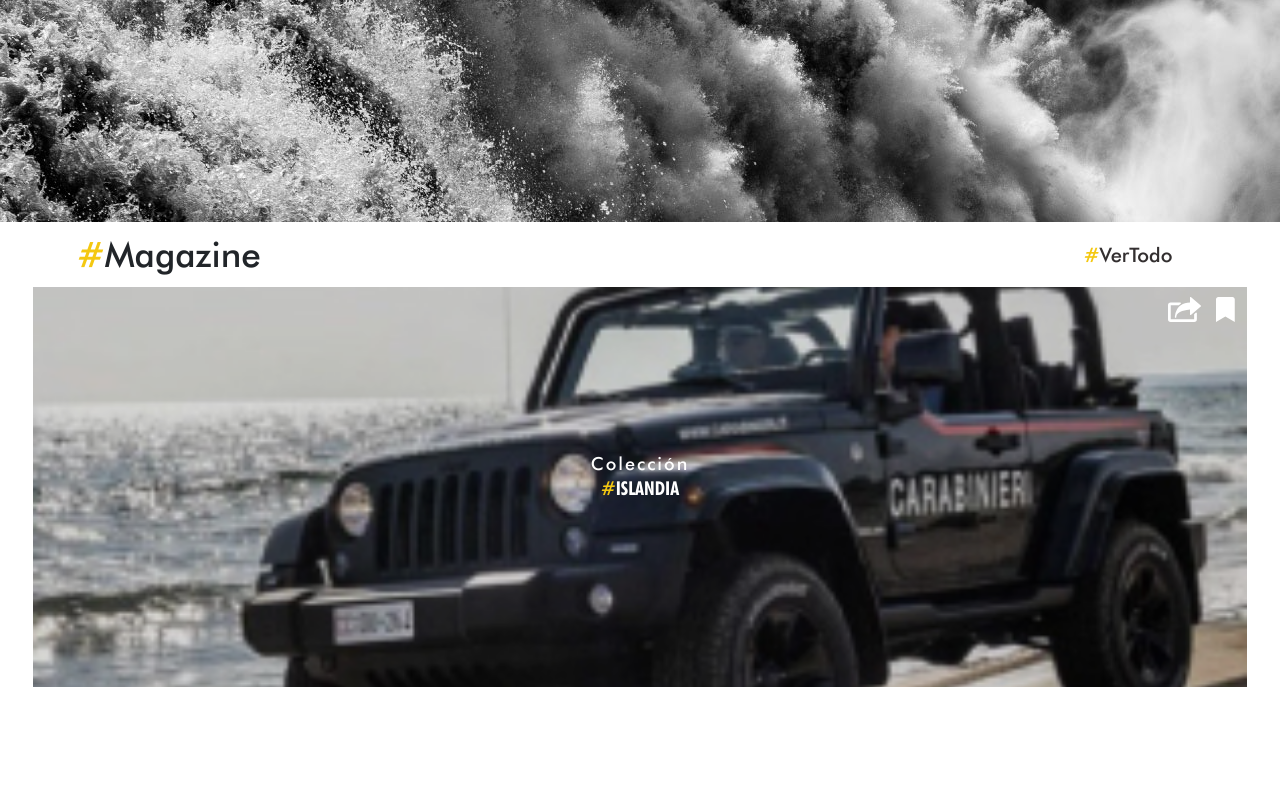
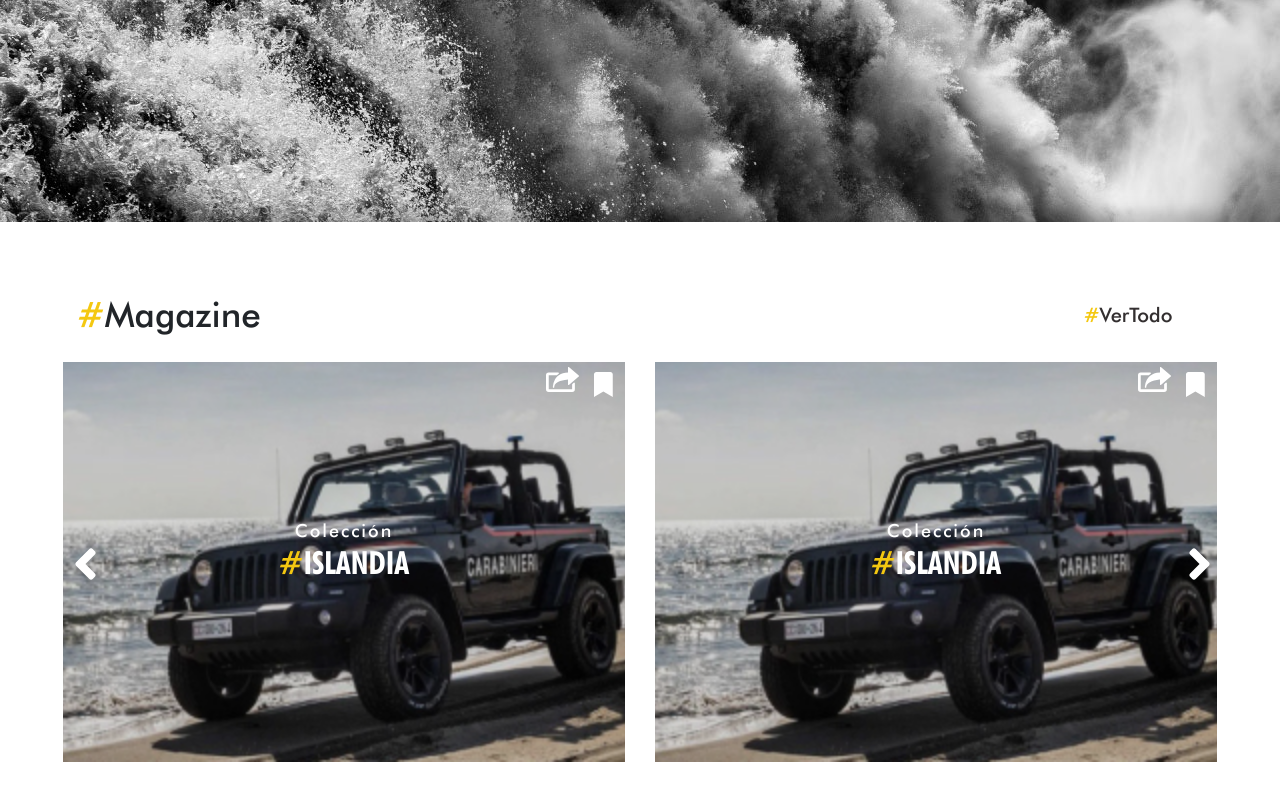
Before and after one commit to alexjhoan/daw-react, a React (Create React App) app: page / in a window 1280 px wide. Shown: the part 578-1378 px from the top of the page. Before the commit the page ends 1313 px from the top, so only its background shows below. Built offline with nearby package versions, Linux system fonts and the light colour scheme.

Commit message:
listo carrusel magasine falta iterar data 2000 25052020

```diff
--- a/src/components/Carousels/Carousel.js
+++ b/src/components/Carousels/Carousel.js
@@ -4,25 +4,46 @@
 import "slick-carousel/slick/slick.css"
 import "slick-carousel/slick/slick-theme.css"
 import {FontAwesomeIcon} from "@fortawesome/react-fontawesome"
-import {faAngleRight, faBookmark} from "@fortawesome/free-solid-svg-icons"
-import ItemCarouselBg from "../../styles/images/collection/collection2.jpg"
-import SharedWhite from "../../styles/images/icons/i_shared_white.svg"
+import {faAngleRight, faAngleLeft} from "@fortawesome/free-solid-svg-icons"
+import ItemsCarousel from './ItemsCarousel'
 import "./styles.css"
+
+function NextArrow(props) {
+  const {className, style, onClick} = props
+  return (
+    <div className={className} style={{...style, right: "25"+"px"}} onClick={onClick}>
+      <FontAwesomeIcon icon={faAngleRight} />
+    </div>
+  )
+}
+
+function PrevArrow(props) {
+  const {className, style, onClick} = props
+  return (
+    <div className={className} style={{...style,left: "25"+"px"}} onClick={onClick}>
+      <FontAwesomeIcon icon={faAngleLeft} />
+    </div>
+  )
+}
 
 export class Carousel extends React.Component {
   clickFalse = (e) => {
     e.preventDefault()
   }
 
-
   render() {
-  const settings = {
-    dots: true,
-    infinite: false,
-    speed: 500,
-    slidesToShow: 2,
-    slidesToScroll: 1
-  }
+    const settings = {
+      dots: false,
+      infinite: false,
+      speed: 500,
+      infinite: true,
+      lazyLoad: true,
+      swipeToSlide: true,
+      slidesToShow: 2,
+      slidesToScroll: 1,
+      nextArrow: <NextArrow />,
+      prevArrow: <PrevArrow />
+    }
     return (
       <Container fluid className="section-carousel p-0">
         <Row className="m-0">
@@ -41,27 +62,13 @@
             </div>
           </Col>
         </Row>
-        <Row>
-          <Col className="px-5 mb-5">
-
-              <div className="item-slider">
-                <a className="img_carousel" href="#" onClick={this.clickFalse}></a>
-                <div className="bg_img_carousel" style={{backgroundImage: 'url(' + ItemCarouselBg + ')'}}></div>
-                <div className="infoCollection">
-                  <p>Colección</p>
-                  <h4><span className="textYellow">#</span>Islandia</h4>
-                  <p>85 elementos</p>
-                </div>
-                <span className="icons-like">
-                  <a href="#" className="shared">
-                    <img src={SharedWhite} alt="share" />
-                  </a>
-                  <a href="#">
-                    <FontAwesomeIcon icon={faBookmark} />
-                  </a>
-                </span>
-              </div>
-
+        <Row className="m-0">
+          <Col className="px-5">
+            <Slider {...settings}>
+              <ItemsCarousel />
+              <ItemsCarousel />
+              <ItemsCarousel />
+            </Slider>
           </Col>
         </Row>
       </Container>
--- /dev/null
+++ b/src/components/Carousels/CarouselData.json
@@ -0,0 +1,25 @@
+{
+  "itemsCarousel":[
+    {
+      "titleCarousel":"Islandia",
+      "urlPublication":"#",
+      "urlImage":"../../styles/images/collection/collection1.jpg",
+      "urlShared":"#",
+      "urlBookMark":"#"
+    },
+    {
+      "titleCarousel":"Grecia",
+      "urlPublication":"#",
+      "urlImage":"../../styles/images/collection/collection2.jpg",
+      "urlShared":"#",
+      "urlBookMark":"#"
+    },
+    {
+      "titleCarousel":"Otra Islandia",
+      "urlPublication":"#",
+      "urlImage":"../../styles/images/collection/collection3.jpg",
+      "urlShared":"#",
+      "urlBookMark":"#"
+    }
+  ]
+}
--- /dev/null
+++ b/src/components/Carousels/ItemsCarousel.js
@@ -0,0 +1,39 @@
+import React from 'react'
+import { itemsCarousel } from './CarouselData.json'
+import {FontAwesomeIcon} from "@fortawesome/react-fontawesome"
+import {faBookmark} from "@fortawesome/free-solid-svg-icons"
+import SharedWhite from "../../styles/images/icons/i_shared_white.svg"
+import ItemCarouselBg from '../../styles/images/collection/collection2.jpg'
+
+export class ItemsCarousel extends React.Component {
+
+  clickFalse = (e) => {
+    e.preventDefault()
+  }
+
+  render(){
+    return(
+      <div className="item-slider">
+        <a className="img_carousel" href="#" onClick={this.clickFalse}></a>
+        <div className="bg_img_carousel" style={{backgroundImage: "url(" + ItemCarouselBg + ")"}}></div>
+        <div className="infoCollection">
+          <p>Colección</p>
+          <h4>
+            <span className="textYellow">#</span>Islandia
+          </h4>
+          <p>85 elementos</p>
+        </div>
+        <span className="icons-like">
+          <a href="#" className="shared">
+            <img src={SharedWhite} alt="share" />
+          </a>
+          <a href="#">
+            <FontAwesomeIcon icon={faBookmark} />
+          </a>
+        </span>
+      </div>
+    )
+  }
+}
+
+export default ItemsCarousel
--- a/src/components/Carousels/styles.css
+++ b/src/components/Carousels/styles.css
@@ -67,8 +67,18 @@
 
 /*------------------items-carousels-----------------------*/
 
+.section-carousel {
+  background-color: #fff;
+  transition: all 0.5s ease;
+  padding-bottom: 80px!important;
+  padding-top: 60px!important;
+  box-shadow: 0px -10px 15px rgba(0,0,0,.2);
+}
+
 .item-slider {
   position: relative;
+  overflow: hidden;
+  border: solid 15px #fff;
 }
 a.img_carousel {
   position: absolute;
@@ -111,7 +121,7 @@
 }
 .item-slider h4 {
   color: #fff;
-  font-size: 1.2rem;
+  font-size: 32px;
   text-transform: uppercase;
   font-weight: 600;
   margin-bottom: 0;
@@ -165,3 +175,20 @@
   margin-right: 15px;
   transform: translateY(-3px);
 }
+
+.slick-arrow:before {
+    content: none;
+}
+
+.slick-arrow {
+  display: block;
+  color: #fff;
+  font-size: 50px;
+  z-index: 3;
+  top: 47%;
+}
+
+.slick-prev:hover, .slick-prev:focus, .slick-next:hover, .slick-next:focus {
+    color: #fff;
+    outline: none;
+}
```
